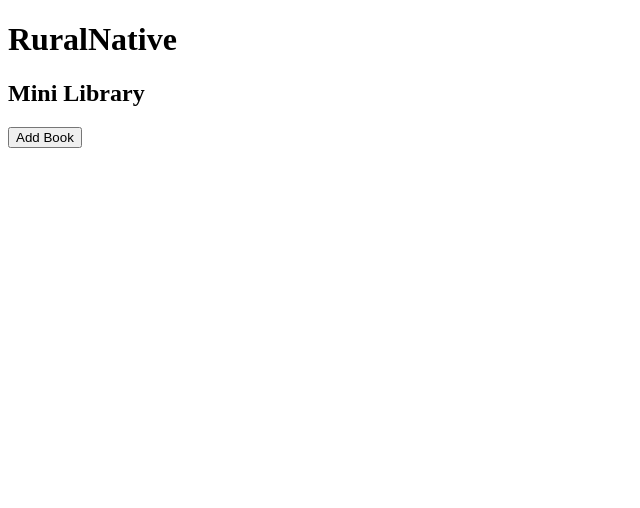
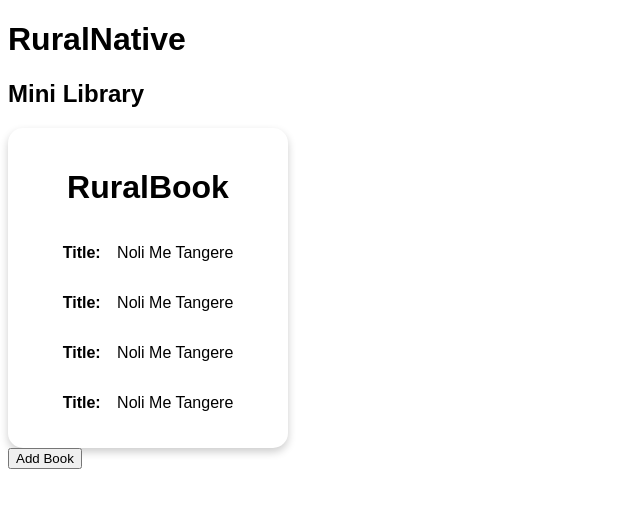
Before and after one commit to RuralNative/Mini-Library, a plain HTML site: page index.html in a window 1280 px wide. Shown: the whole page, without its empty margins (0-640 px from the left). Drawn offline with Linux system fonts and the light colour scheme.

Commit message:
Test Book Cards CSS Design

```diff
--- a/css/style.css
+++ b/css/style.css
@@ -1,3 +1,33 @@
+body {
+    font-family: Arial, Helvetica, sans-serif;
+}
+
+.book-card {
+    background-color: white;        /* White background */
+    border-radius: 15px;           /* Rounded borders */
+    box-shadow: 0 4px 8px rgba(0, 0, 0, 0.2); /* Shadow effect */
+    display: flex;                  /* Flexbox layout */
+    flex-direction: column;         /* Column direction */
+    justify-content: center;        /* Center content vertically */
+    align-items: center;            /* Center content horizontally */
+    column-gap: 10px;               /* Gap between columns (if any) */
+    padding: 20px;                  /* Padding inside the section */
+    width: 15em;                   /* Fixed width for the section */
+}
+
+.book-card strong {
+    font-weight: bold;
+    flex: 2; /* Allow label to take available space */
+    margin-right: 12px; /* Space between label and input */
+}
+
+.book-card em {
+    color: rgb(117, 115, 115);
+    flex: 2; /* Allow input to take more space than label */
+    padding: 8px; /* Add padding for better appearance */
+    box-sizing: border-box; /* Include padding and border in width */
+}
+
 .modal-overlay {
     visibility: hidden;
     position: fixed;
@@ -45,16 +75,18 @@
 
 .add-book-modal p {
     display: flex;
-    row-gap: 50px;
+    row-gap: 2em;
     align-items: center ;
 }
 
 .add-book-modal label {
+    font-weight: bold;
     flex: 2; /* Allow label to take available space */
     margin-right: 10px; /* Space between label and input */
 }
 
 .add-book-modal input {
+    color: rgb(117, 115, 115);
     flex: 2; /* Allow input to take more space than label */
     padding: 8px; /* Add padding for better appearance */
     border-radius: 4px; /* Rounded corners */
@@ -63,6 +95,7 @@
 }
 
 .add-book-modal button {
+    font-weight: bold;
     flex: 3; /* Allow input to take more space than label */
     padding: 8px; /* Add padding for better appearance */
     border-radius: 4px; /* Rounded corners */
--- a/index.html
+++ b/index.html
@@ -13,10 +13,30 @@
     </header>
     <main>
         <!-- Add Book Modal with Form -->
+         <div class="book-card">
+            <h1>RuralBook</h1>
+            <p>
+                <strong>Title: </strong>
+                <span>Noli Me Tangere</span>
+            </p>
+            <p>
+                <strong>Title: </strong>
+                <span>Noli Me Tangere</span>
+            </p>
+            <p>
+                <strong>Title: </strong>
+                <span>Noli Me Tangere</span>
+            </p>
+            <p>
+                <strong>Title: </strong>
+                <span>Noli Me Tangere</span>
+            </p>
+         </div>
          <div class="modal-overlay"></div>
          <section class="modal-wrapper">
             <section class="add-book-modal">
                 <form action="" method="post">
+                    <h3>Add Book</h3>
                     <p>
                         <label for="title">Title: </label>
                         <input type="text" id="title" name="book-title" value="Noli Me Tangere">
```
Also changed, not shown: js/main.js (+10 -1 lines).
